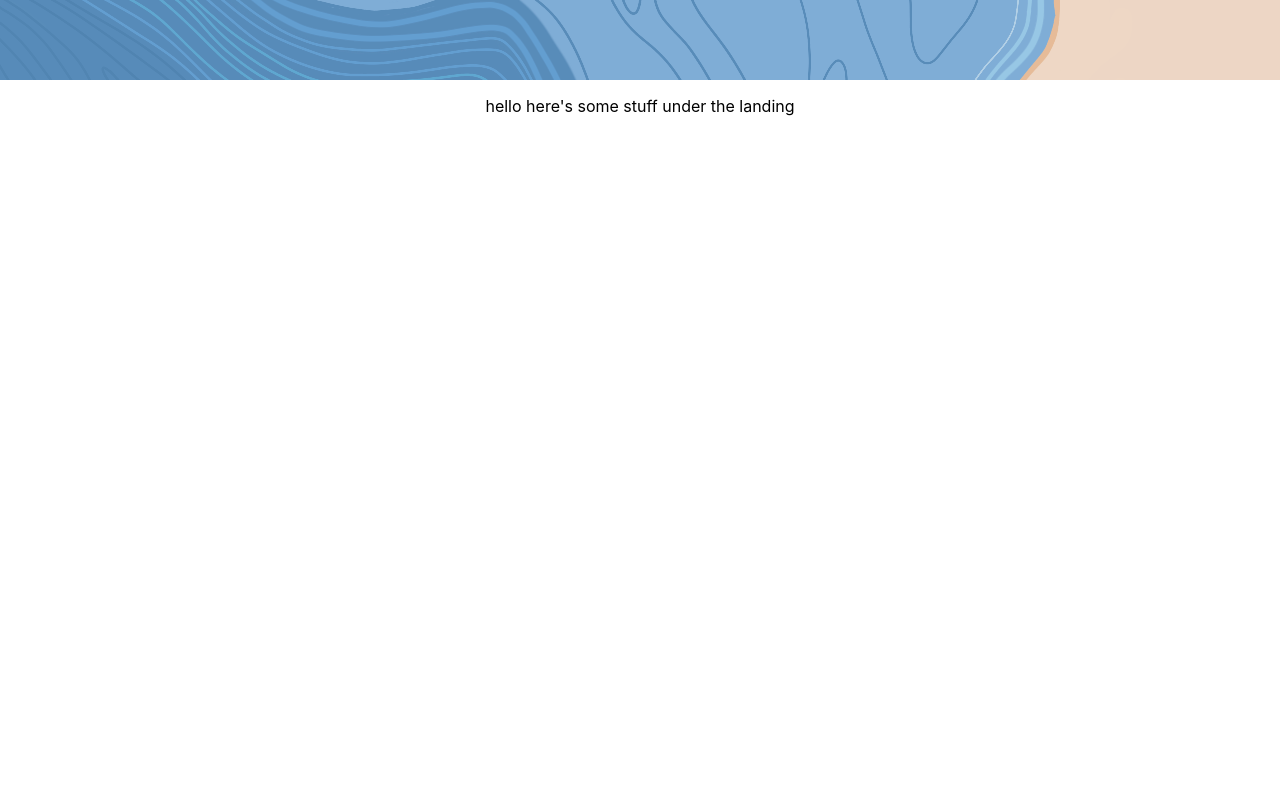
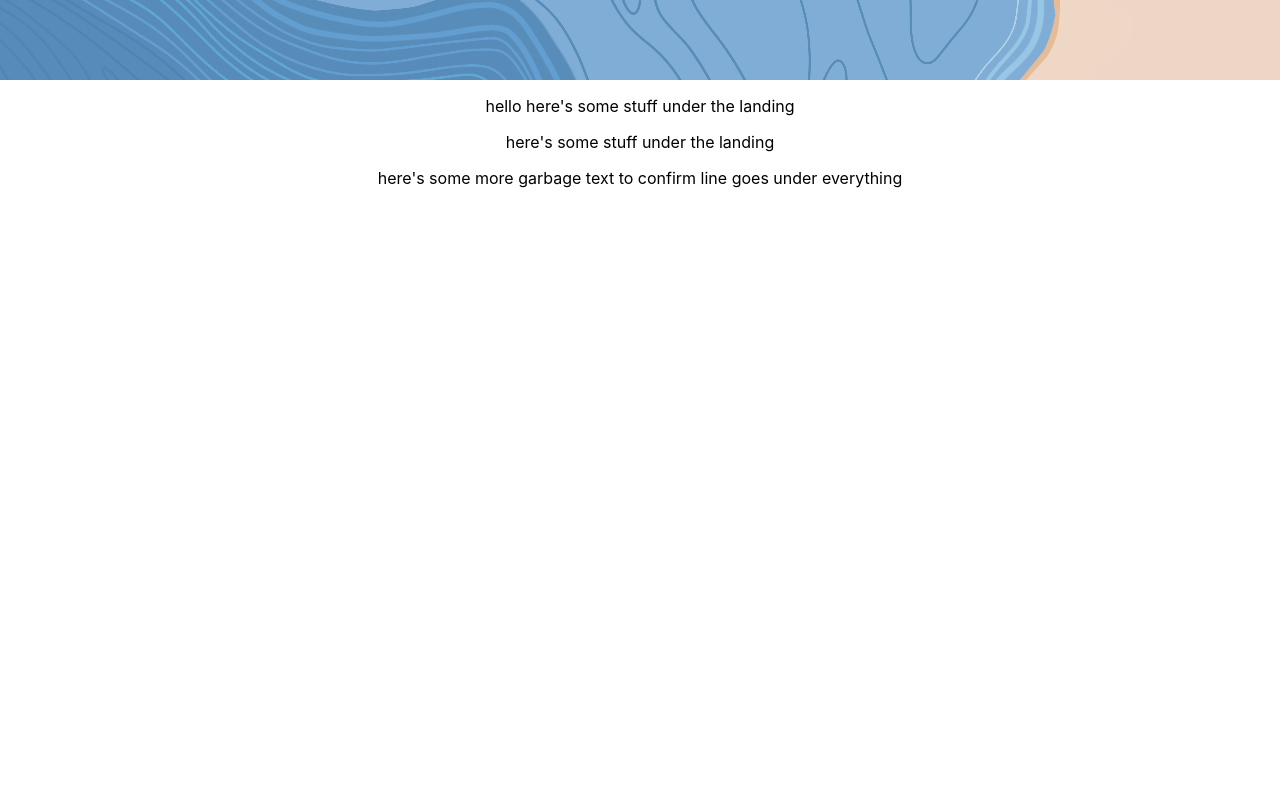
Before and after one commit to dailybruin/interactive.2020.registration-issue, a React (Create React App) app: page / in a window 1280 px wide. Shown: the part 720-1520 px from the top of the page. Built offline with nearby package versions, Linux system fonts and the light colour scheme.

Commit message:
added designs swoopy path line

```diff
--- a/src/App.js
+++ b/src/App.js
@@ -17,6 +17,9 @@ function App() {
       <p>
           here's some stuff under the landing
       </p>
+      <p>
+        here's some more garbage text to confirm line goes under everything
+      </p>
     </div>
   );
 }
--- a/src/components/ScrollyContainer.js
+++ b/src/components/ScrollyContainer.js
@@ -1,11 +1,9 @@
 import React from 'react';
-import ReactDOM from 'react-dom'
 import '../App.css';
 
+let d_string = "M380.232 17.2907C408.331 72.9908 798.5 306.5 643.5 437C489.056 567.032 -147 628 82.5 831C350.08 1067.68 798.5 1068.5 725 1253C690.342 1340 422.5 1368 422.5 1368"
 let paths = document.createElementNS('http://www.w3.org/2000/svg', 'path');
-paths.setAttribute('d','M' + 2.5 + ',' + 1 + 'L' + 9.5 + ',' + 1596)
-paths.setAttribute('stroke', "#568CBA")
-paths.setAttribute('strokeWidth', 5);
+paths.setAttribute('d', d_string)
 let pathLength = paths.getTotalLength();
 paths.style.strokeDasharray = pathLength + ' ' + pathLength;
 paths.style.strokeDashoffset = pathLength;
@@ -26,7 +24,7 @@ class ScrollyContainer extends React.Component {
         var scrollPercentage = (document.documentElement.scrollTop + document.body.scrollTop) / (document.documentElement.scrollHeight - document.documentElement.clientHeight);
 
         // Length to offset the dashes
-        var drawLength = pathLength * (scrollPercentage - 0.03);
+        var drawLength = pathLength * (scrollPercentage - 0.1);
 
         // Draw in reverse
         paths.style.strokeDashoffset = pathLength - drawLength;
@@ -49,9 +47,9 @@ class ScrollyContainer extends React.Component {
       render() {
         const { strokeDasharray, strokeDashoffset }= this.state;
         return (
-            <div onScroll={this.handleScroll}>
-                <svg id="Scrolly" width="12" height="1596" viewBox="0 0 12 1596" fill="none" xmlns="http://www.w3.org/2000/svg">
-                     <path strokeDasharray={strokeDasharray} strokeDashoffset={strokeDashoffset} strokeWidth="5" stroke="#568CBA" d="M2.5, 1 L9.5, 1596"></path>
+            <div onScroll={this.handleScroll} style={{position: "absolute", zIndex: -1, left: "30%"}}>
+                <svg id="Scrolly" width="797" height="1373" viewBox="0 0 797 1373" fill="none" xmlns="http://www.w3.org/2000/svg">
+                     <path strokeDasharray={strokeDasharray} strokeDashoffset={strokeDashoffset} strokeWidth="3" stroke="#568CBA"  d={d_string}/>
                 </svg>
             </div>
         );
```
